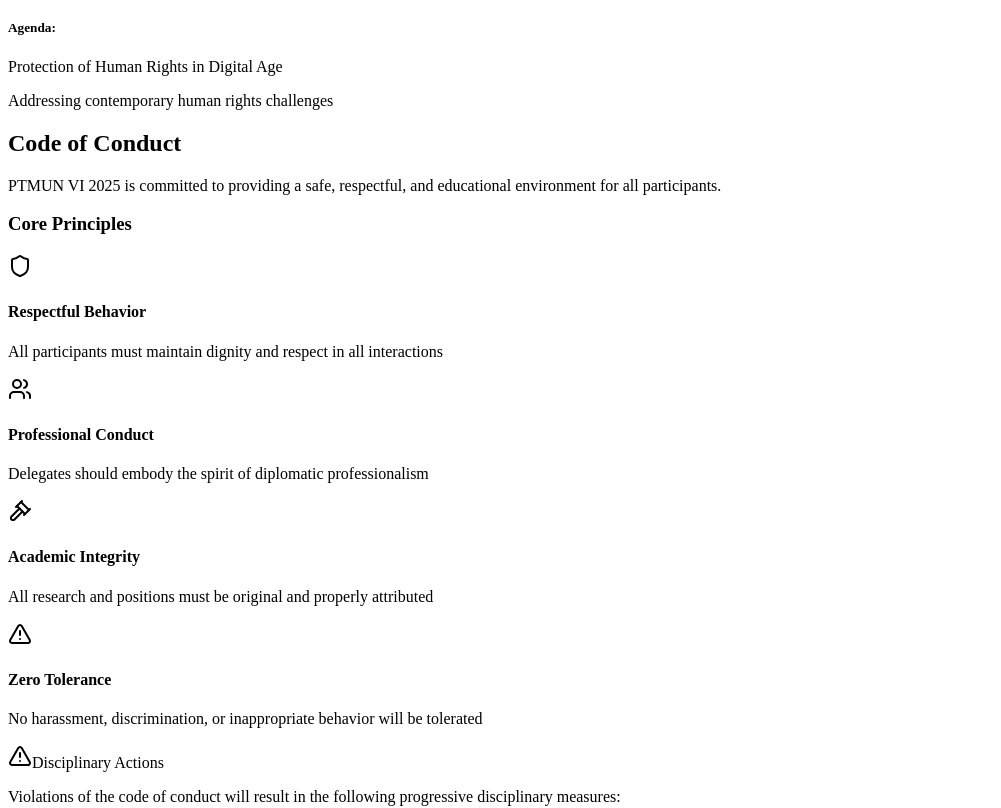
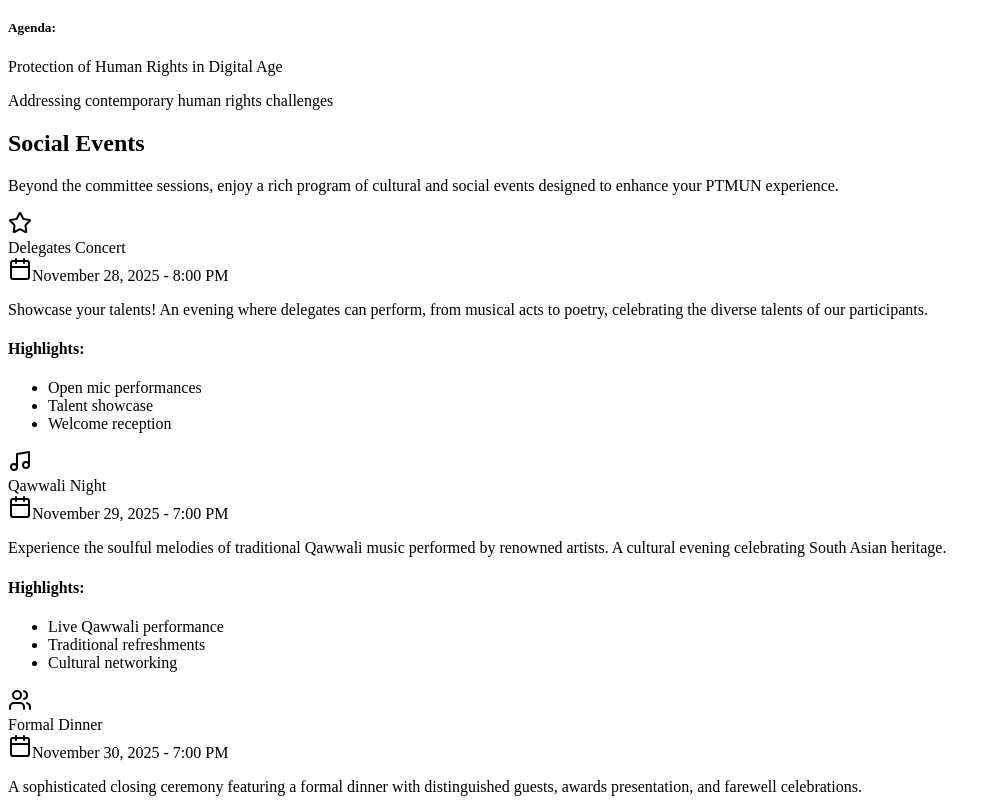
Before and after one commit to Eloquentic/ptmun-vi, a React (Vite) app in the folder client/: page / in a window 1280 px wide. Shown: the part 3625-4433 px from the top of the page, without its empty margins (0-1001 px from the left). Built offline with nearby package versions, Linux system fonts and the light colour scheme.

Commit message:
Reordered homepage sections

```diff
--- a/client/src/pages/HomePage.tsx
+++ b/client/src/pages/HomePage.tsx
@@ -18,10 +18,10 @@ export const HomePage = () => {
       <HeroSection />
       <AboutSection />
       <CommitteesSection />
-      <CodeOfConductSection />
       <SocialEventsSection />
       <FeeStructureSection />
       <RegistrationSection />
+      <CodeOfConductSection />
       <TestimonialsSection />
       <FAQSection />
       <ExecutiveCouncilSection />
```
